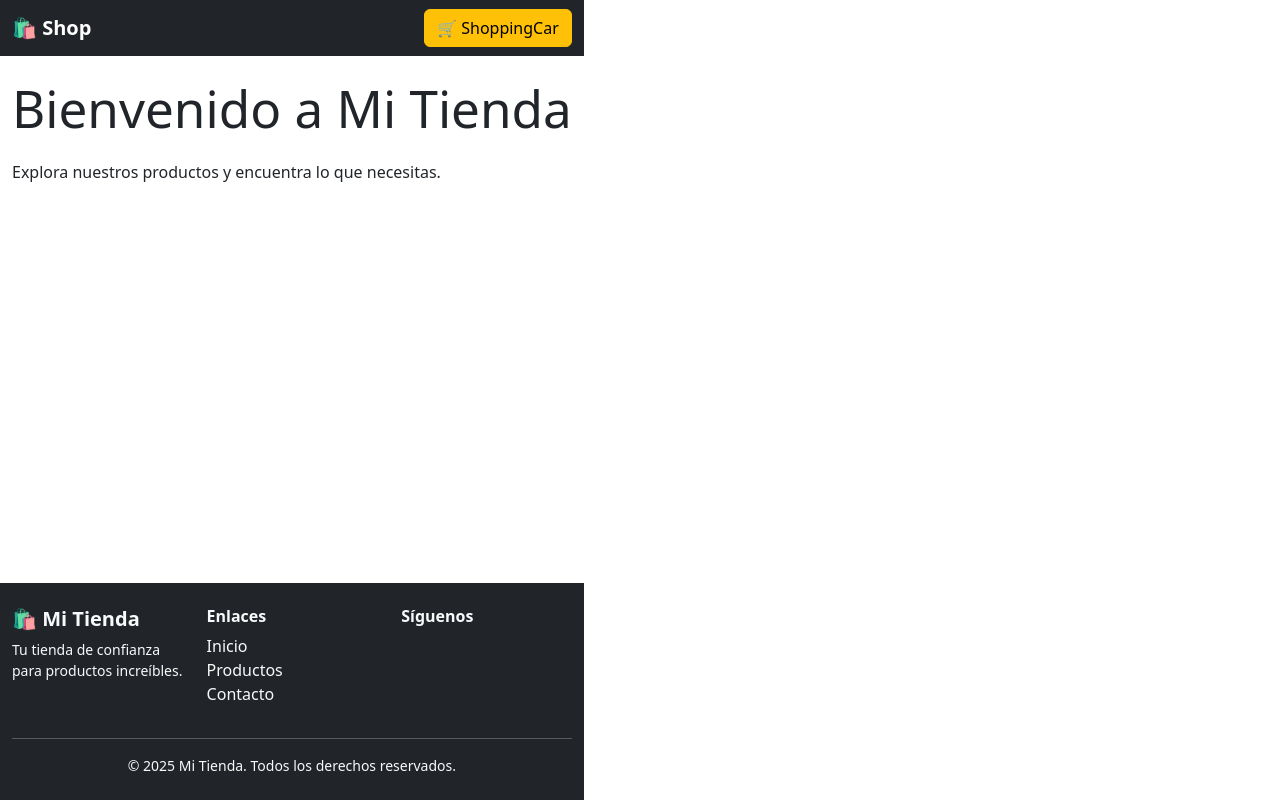
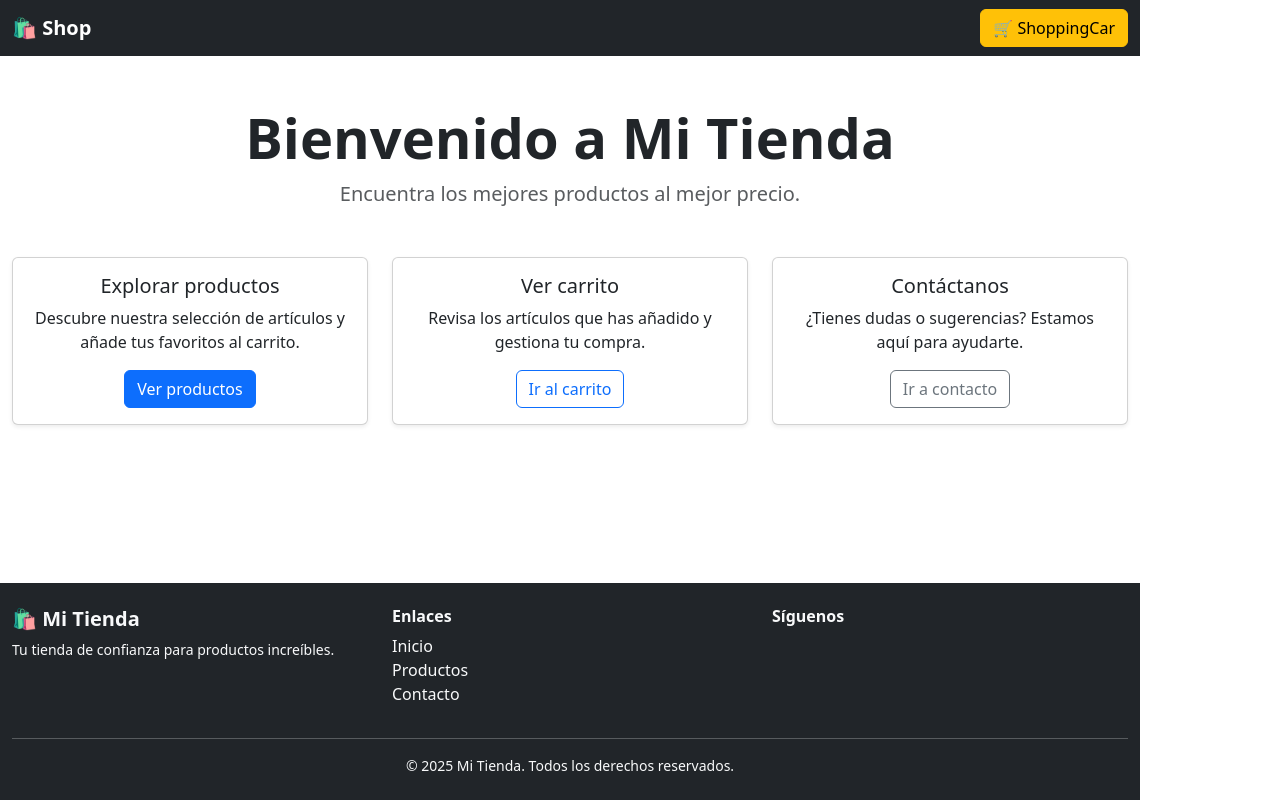
Before and after one commit to Zeves7/shoopingCarReact, a React (Vite) app: page / in a window 1280 px wide. Built offline with nearby package versions, Linux system fonts and the light colour scheme.

Commit message:
feat: Car-finish

```diff
--- a/src/pages/Home/Home.tsx
+++ b/src/pages/Home/Home.tsx
@@ -1,8 +1,58 @@
+import { Link } from "react-router-dom";
+
 export function Home() {
   return (
-    <div className="container py-4">
-      <h1 className="mb-4">Bienvenido a Mi Tienda</h1>
-      <p>Explora nuestros productos y encuentra lo que necesitas.</p>
+    <div className="container py-5">
+      <div className="text-center mb-5">
+        <h1 className="display-4 fw-bold">Bienvenido a Mi Tienda</h1>
+        <p className="lead text-muted">
+          Encuentra los mejores productos al mejor precio.
+        </p>
+      </div>
+
+      <div className="row g-4">
+        <div className="col-md-4">
+          <div className="card h-100 shadow-sm">
+            <div className="card-body text-center">
+              <h5 className="card-title">Explorar productos</h5>
+              <p className="card-text">
+                Descubre nuestra selección de artículos y añade tus favoritos al carrito.
+              </p>
+              <Link to="/products" className="btn btn-primary">
+                Ver productos
+              </Link>
+            </div>
+          </div>
+        </div>
+
+        <div className="col-md-4">
+          <div className="card h-100 shadow-sm">
+            <div className="card-body text-center">
+              <h5 className="card-title">Ver carrito</h5>
+              <p className="card-text">
+                Revisa los artículos que has añadido y gestiona tu compra.
+              </p>
+              <Link to="/cart" className="btn btn-outline-primary">
+                Ir al carrito
+              </Link>
+            </div>
+          </div>
+        </div>
+
+        <div className="col-md-4">
+          <div className="card h-100 shadow-sm">
+            <div className="card-body text-center">
+              <h5 className="card-title">Contáctanos</h5>
+              <p className="card-text">
+                ¿Tienes dudas o sugerencias? Estamos aquí para ayudarte.
+              </p>
+              <Link to="/contact" className="btn btn-outline-secondary">
+                Ir a contacto
+              </Link>
+            </div>
+          </div>
+        </div>
+      </div>
     </div>
   );
 }
--- a/src/pages/Products/Products.tsx
+++ b/src/pages/Products/Products.tsx
@@ -1,18 +1,22 @@
-import { useState } from "react";
-import { ProductsList } from "../../componets"
+
+import { ProductsList } from "../../componets";
+import { useCart } from "../../hooks/useCart/useCart";
 import type { Product } from "../../types/product";
 
 export function Products() {
-  const [cart, setCart] = useState<Product[]>([]);
+  const { addToCart } = useCart();
+
+  //  URL de la API
+  const apiUrl = "https://fakestoreapi.com/products";
 
   const handleAddToCart = (product: Product) => {
-    setCart((prev) => [...prev, product]);
+    addToCart(product);
   };
 
   return (
-    <ProductsList
-      apiUrl="https://fakestoreapi.com/products"
-      onAddToCart={handleAddToCart}
-    />
+    <div className="container py-4">
+      <h1 className="mb-4">Productos</h1>
+      <ProductsList apiUrl={apiUrl} onAddToCart={handleAddToCart} />
+    </div>
   );
 }
--- a/src/services/productsAPI.ts
+++ /dev/null
@@ -1,3 +0,0 @@
-/*fetch('https://fakestoreapi.com/products')
-  .then(response => response.json())
-  .then(data => console.log(data));*/
```
Also changed, not shown: src/componets/Cart/Cart.tsx (added, +61 -0 lines), src/componets/CartItem/CartItem.tsx (added, +49 -0 lines), src/componets/CartSummary/CartSummary.tsx (added, +40 -0 lines).
